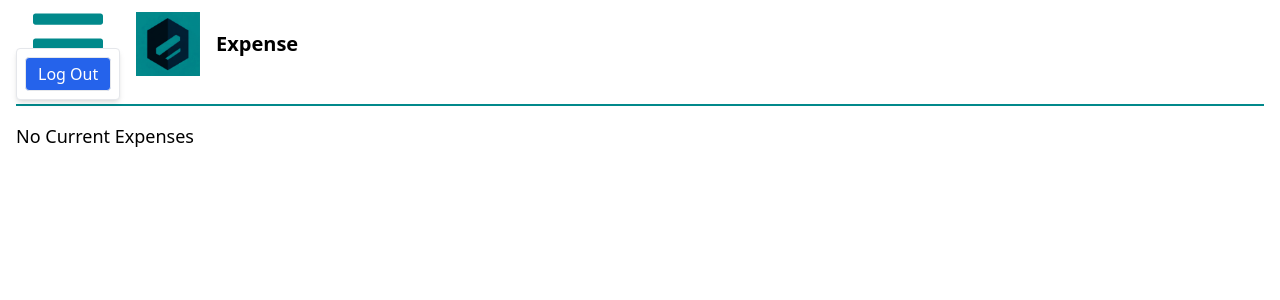
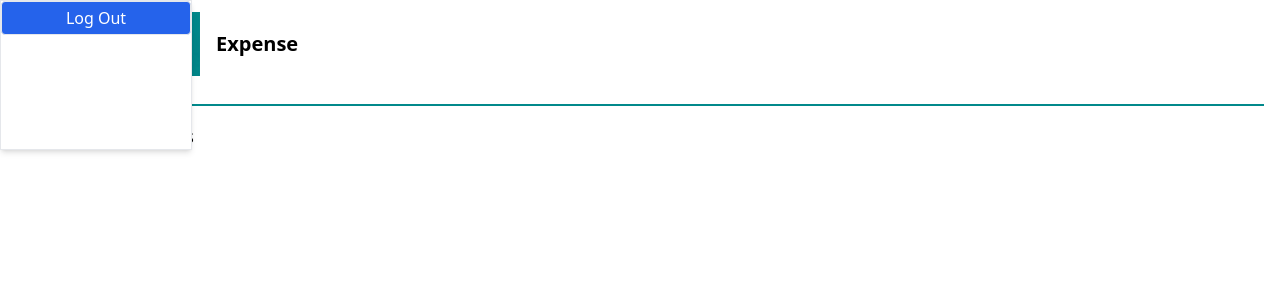
Before and after one commit to Garcia-Tony/budget-project, a React (Vite) app in the folder client/: page /home in a window 1280 px wide. Both pictures are taken after a click on the button 68 px from the left and 44 px from the top of the page. Shown: the top 300 px of the page. Built offline with nearby package versions, Linux system fonts and the light colour scheme.

Commit message:
Make the icon have a smooth transition

```diff
--- a/client/src/pages/Home.tsx
+++ b/client/src/pages/Home.tsx
@@ -8,20 +8,16 @@ export function Home() {
   const [isMenuOpen, setIsMenuOpen] = useState(false);
   const [popUp, setPopUp] = useState(false);
 
-  const handlePopUp = () => {
-    setPopUp(true);
-  };
-
-  const closePopUp = () => {
-    setPopUp(false);
-  };
+  const handlePopUp = () => setPopUp(true);
+  const closePopUp = () => setPopUp(false);
+  const toggleMenu = () => setIsMenuOpen((prev) => !prev);
 
   return (
     <div className="relative flex-grow flex-1 px-4">
       <div className="flex items-center space-x-4">
         <button
           className="rounded py-1 px-3 bg-white hover:bg-gray-200 transition"
-          onClick={() => setIsMenuOpen(!isMenuOpen)}>
+          onClick={toggleMenu}>
           <svg className="w-20 h-20 text-[#01898B]" viewBox="0 0 448 512">
             <path
               fill="currentColor"
@@ -29,6 +25,7 @@ export function Home() {
             />
           </svg>
         </button>
+
         <img src="/ProBudget.png" alt="Pro Budget Logo" className="w-16 h-16" />
         <h2 className="text-xl font-bold text-black">Expense</h2>
       </div>
@@ -38,7 +35,10 @@ export function Home() {
       <p className=" text-lg text-black">No Current Expenses</p>
 
       {isMenuOpen && (
-        <div className="absolute top-12 left-4 bg-white shadow-md border rounded p-2 z-50">
+        <div
+          className={`absolute top-0 left-0 h-full w-48 bg-white shadow-md border transform transition-transform duration-300
+          ${isMenuOpen ? 'translate-x-0' : '-translate-x-full'}
+          `}>
           <button
             className="block text-center border rounded py-1 px-3 bg-blue-600 text-white w-full hover:bg-gray-200 transition"
             onClick={handlePopUp}>
```
